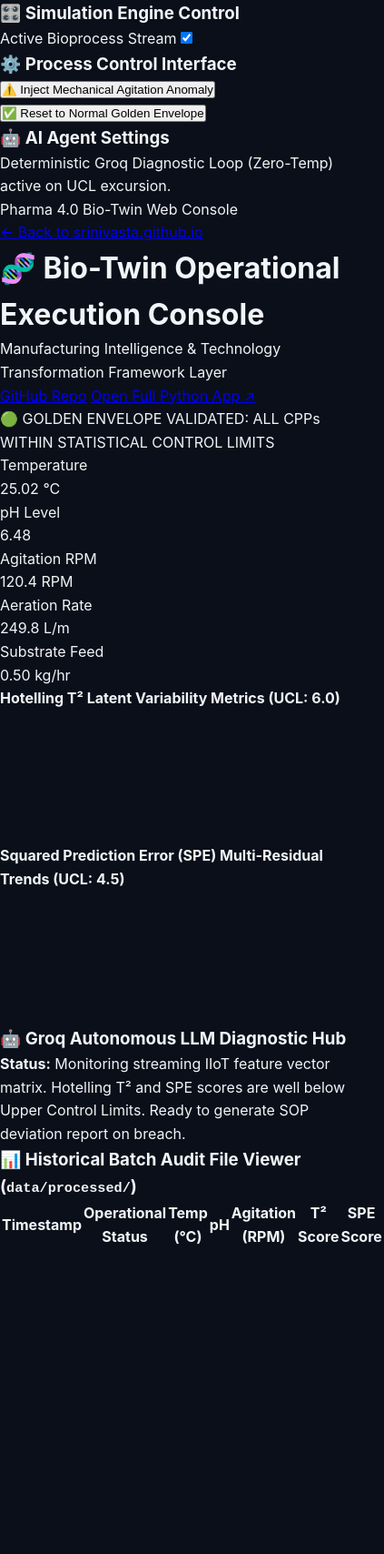
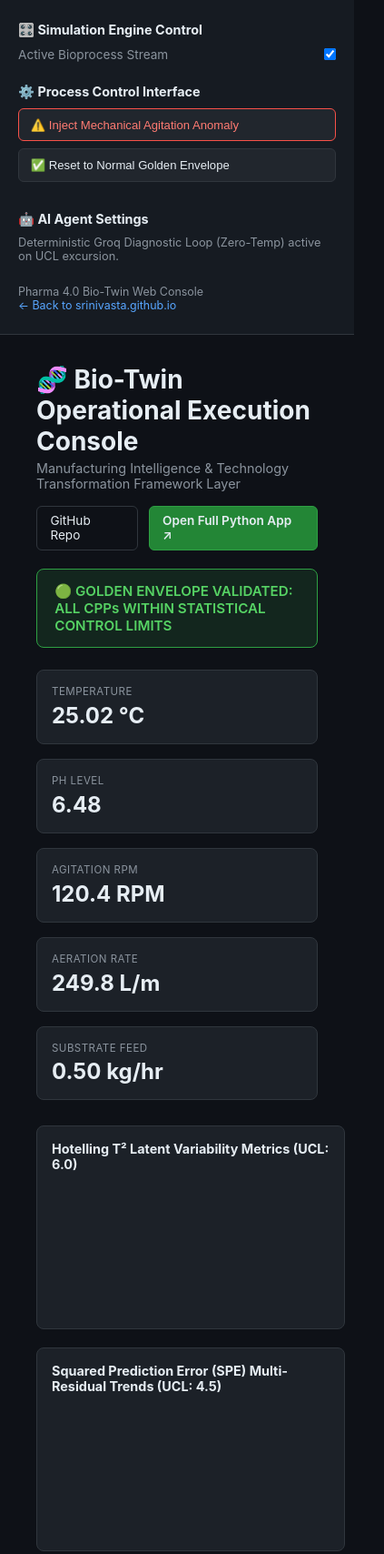
Before and after one commit to SRINIVASTA/bio-twin-mitt-core, a plain HTML site: page web/index.html in a window 390 px wide. Shown: the top 1708 px of the page at 91% size, 423 px wide, since content can reach past the window. Before the commit the page ends 1375 px from the top, so only its background shows below. Drawn offline with Linux system fonts and the light colour scheme; a script that the page names is missing.

Commit message:
Update styles.css

```diff
--- a/web/styles.css
+++ b/web/styles.css
@@ -1,11 +1,13 @@
 :root {
-  --bg: #0b0f19;
-  --surface: #131a2a;
-  --border: #1f293d;
-  --text: #f1f5f9;
-  --muted: #94a3b8;
-  --accent: #3b82f6;
-  --accent-hover: #2563eb;
+  --bg: #0e1117;
+  --sidebar: #161b22;
+  --card: #1c2128;
+  --border: #30363d;
+  --text: #e6edf3;
+  --muted: #8b949e;
+  --green: #2ea043;
+  --red: #da3633;
+  --blue: #58a6ff;
 }
 
 * {
@@ -16,151 +18,245 @@
 
 body {
   font-family: -apple-system, BlinkMacSystemFont, "Segoe UI", Roboto, sans-serif;
-  background-color: var(--bg);
+  background: var(--bg);
   color: var(--text);
+  display: flex;
+  min-height: 100vh;
+}
+
+.sidebar {
+  width: 280px;
+  background: var(--sidebar);
+  border-right: 1px solid var(--border);
+  padding: 1.5rem 1.25rem;
+  display: flex;
+  flex-direction: column;
+  gap: 1.5rem;
+  flex-shrink: 0;
+}
+
+.sidebar h3 {
+  font-size: 0.9rem;
+  color: var(--text);
+  margin-bottom: 0.6rem;
+}
+
+.sidebar-note {
+  font-size: 0.8rem;
+  color: var(--muted);
+}
+
+.sidebar-footer {
+  margin-top: auto;
+  font-size: 0.78rem;
+  color: var(--muted);
+}
+
+.sidebar-footer a {
+  color: var(--blue);
+  text-decoration: none;
+}
+
+.control-btn {
+  width: 100%;
+  padding: 0.6rem 0.8rem;
+  border-radius: 6px;
+  border: 1px solid var(--border);
+  background: #21262d;
+  color: var(--text);
+  font-size: 0.82rem;
+  cursor: pointer;
+  text-align: left;
+  margin-bottom: 0.5rem;
+}
+
+.control-btn:hover {
+  border-color: var(--blue);
+}
+
+.control-btn.danger {
+  border-color: #f85149;
+  color: #ff7b72;
+}
+
+.toggle-row {
+  display: flex;
+  align-items: center;
+  justify-content: space-between;
+  font-size: 0.85rem;
+  color: var(--muted);
+}
+
+.main {
+  flex: 1;
+  padding: 2rem 2.5rem;
+  overflow-y: auto;
+}
+
+.top-bar {
+  display: flex;
+  justify-content: space-between;
+  align-items: flex-start;
+  flex-wrap: wrap;
+  gap: 1rem;
+  margin-bottom: 1.25rem;
+}
+
+.top-bar h1 {
+  font-size: 1.75rem;
+}
+
+.top-bar p {
+  color: var(--muted);
+  font-size: 0.9rem;
+  margin-top: 0.25rem;
+}
+
+.nav-links {
+  display: flex;
+  gap: 0.75rem;
+}
+
+.nav-links a {
+  padding: 0.45rem 0.9rem;
+  border-radius: 6px;
+  font-size: 0.85rem;
+  text-decoration: none;
+  border: 1px solid var(--border);
+  color: var(--text);
+}
+
+.nav-links a.primary {
+  background: #238636;
+  border-color: #2ea043;
+  font-weight: 600;
+}
+
+.status-banner {
+  padding: 0.9rem 1.2rem;
+  border-radius: 8px;
+  font-weight: 600;
+  font-size: 0.95rem;
+  margin-bottom: 1.5rem;
+  background: rgba(46, 160, 67, 0.15);
+  border: 1px solid var(--green);
+  color: #56d364;
+}
+
+.status-banner.alarm {
+  background: rgba(218, 54, 51, 0.2);
+  border-color: var(--red);
+  color: #ff7b72;
+}
+
+.kpi-grid {
+  display: grid;
+  grid-template-columns: repeat(auto-fit, minmax(160px, 1fr));
+  gap: 1rem;
+  margin-bottom: 1.75rem;
+}
+
+.kpi {
+  background: var(--card);
+  border: 1px solid var(--border);
+  padding: 1rem;
+  border-radius: 8px;
+}
+
+.kpi .label {
+  font-size: 0.72rem;
+  color: var(--muted);
+  text-transform: uppercase;
+  letter-spacing: 0.04em;
+}
+
+.kpi .val {
+  font-size: 1.5rem;
+  font-weight: 700;
+  margin-top: 0.3rem;
+}
+
+.charts-grid {
+  display: grid;
+  grid-template-columns: repeat(auto-fit, minmax(340px, 1fr));
+  gap: 1.25rem;
+  margin-bottom: 1.75rem;
+}
+
+.chart-card {
+  background: var(--card);
+  border: 1px solid var(--border);
+  padding: 1rem;
+  border-radius: 8px;
+}
+
+.chart-card h4 {
+  font-size: 0.9rem;
+  margin-bottom: 0.75rem;
+  color: var(--text);
+}
+
+.agent-box {
+  background: #13233a;
+  border: 1px solid #1f6feb;
+  border-radius: 8px;
+  padding: 1.25rem;
+  margin-bottom: 1.75rem;
+  font-size: 0.88rem;
   line-height: 1.6;
 }
 
-.navbar {
-  display: flex;
-  justify-content: space-between;
-  align-items: center;
-  padding: 1.25rem 8%;
-  border-bottom: 1px solid var(--border);
-  background: rgba(11, 15, 25, 0.9);
-  position: sticky;
-  top: 0;
+.agent-box h3 {
+  color: #79c0ff;
+  margin-bottom: 0.6rem;
+  font-size: 1rem;
 }
 
-.logo {
-  font-weight: 700;
-  font-size: 1.2rem;
+.section-title {
+  font-size: 1rem;
+  margin-bottom: 0.75rem;
 }
 
-.logo span {
-  color: var(--accent);
+.table-wrap {
+  background: var(--card);
+  border: 1px solid var(--border);
+  border-radius: 8px;
+  overflow-x: auto;
 }
 
-nav {
-  display: flex;
-  align-items: center;
-  gap: 1.5rem;
+table {
+  width: 100%;
+  border-collapse: collapse;
+  font-size: 0.8rem;
 }
 
-nav a {
-  color: var(--muted);
-  text-decoration: none;
-  font-size: 0.95rem;
+th, td {
+  padding: 0.65rem 0.9rem;
+  text-align: left;
+  border-bottom: 1px solid var(--border);
 }
 
-nav a:hover {
-  color: var(--text);
+th {
+  color: var(--muted);
+  background: #161b22;
 }
 
-.btn-primary {
-  background: var(--accent);
-  color: #fff !important;
-  padding: 0.55rem 1.1rem;
-  border-radius: 6px;
-  font-weight: 600;
-  text-decoration: none;
+.tag-ok {
+  color: #56d364;
 }
 
-.btn-primary:hover {
-  background: var(--accent-hover);
+.tag-breach {
+  color: #ff7b72;
+  font-weight: 600;
 }
 
-.btn-secondary {
-  border: 1px solid var(--border);
-  color: var(--text);
-  padding: 0.55rem 1.1rem;
-  border-radius: 6px;
-  text-decoration: none;
+@media (max-width: 820px) {
+  body {
+    flex-direction: column;
+  }
+  .sidebar {
+    width: 100%;
+    border-right: none;
+    border-bottom: 1px solid var(--border);
+  }
 }
-
-.hero {
-  text-align: center;
-  padding: 5rem 10% 4rem;
-  max-width: 900px;
-  margin: 0 auto;
-}
-
-.badge {
-  display: inline-block;
-  padding: 0.3rem 0.85rem;
-  background: rgba(59, 130, 246, 0.15);
-  color: #60a5fa;
-  border-radius: 999px;
-  font-size: 0.85rem;
-  margin-bottom: 1.2rem;
-}
-
-.hero h1 {
-  font-size: 2.6rem;
-  line-height: 1.2;
-  margin-bottom: 1rem;
-}
-
-.hero p {
-  color: var(--muted);
-  font-size: 1.1rem;
-  margin-bottom: 2rem;
-}
-
-.hero-actions {
-  display: flex;
-  justify-content: center;
-  gap: 1rem;
-}
-
-.grid-section, .arch-section {
-  padding: 3rem 8%;
-  max-width: 1100px;
-  margin: 0 auto;
-}
-
-h2 {
-  margin-bottom: 1.5rem;
-  font-size: 1.6rem;
-}
-
-.cards {
-  display: grid;
-  grid-template-columns: repeat(auto-fit, minmax(230px, 1fr));
-  gap: 1.25rem;
-}
-
-.card {
-  background: var(--surface);
-  border: 1px solid var(--border);
-  padding: 1.5rem;
-  border-radius: 10px;
-}
-
-.card h3 {
-  font-size: 1.05rem;
-  margin-bottom: 0.5rem;
-}
-
-.card p {
-  color: var(--muted);
-  font-size: 0.92rem;
-}
-
-pre {
-  background: var(--surface);
-  border: 1px solid var(--border);
-  padding: 1.25rem;
-  border-radius: 8px;
-  overflow-x: auto;
-  color: #93c5fd;
-}
-
-footer {
-  text-align: center;
-  padding: 2.5rem;
-  border-top: 1px solid var(--border);
-  color: var(--muted);
-  font-size: 0.85rem;
-  margin-top: 3rem;
-}
```
